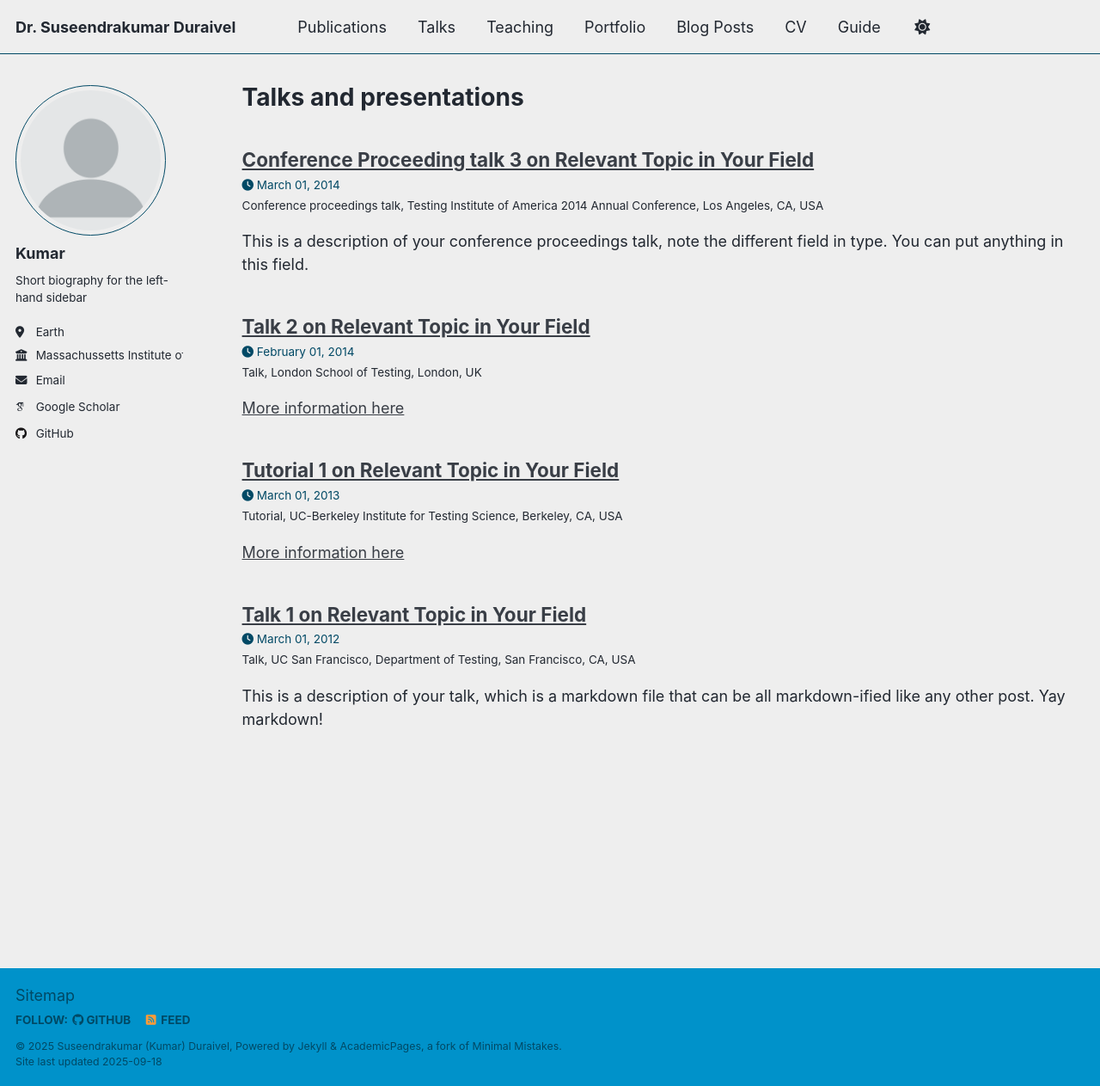
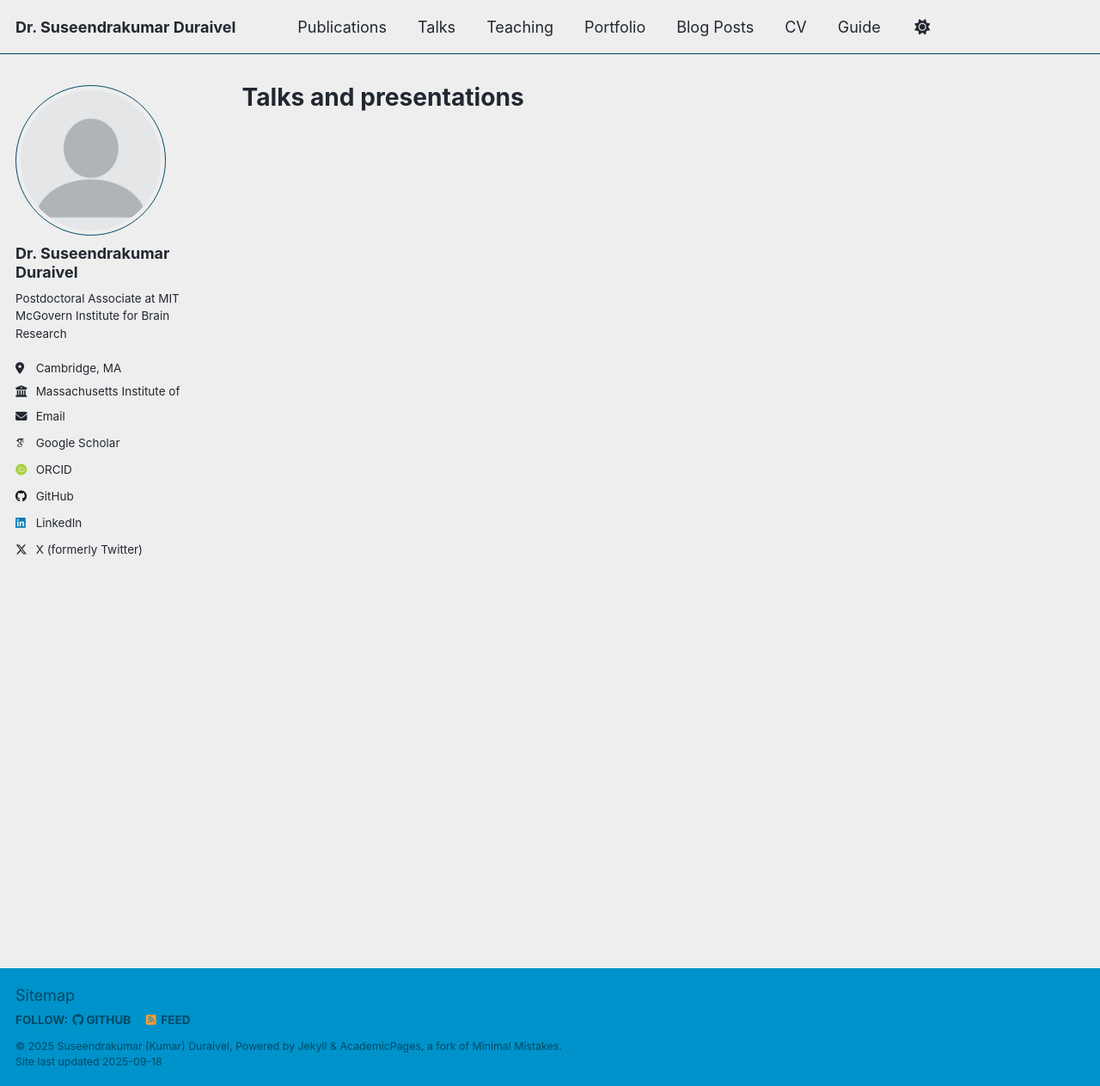
Before and after one commit to sduraivel30/sduraivel30.github.io, a Jekyll site: the page built from _pages/talks.html, in a window 1280 px wide and 1263 px high. Shown: the whole window at 86% size. Built offline with Jekyll 4.4.1, drawn with Linux system fonts in a browser that asks for light colours; some web fonts are replaced; a script that is not in the unit is left out; part of the change alters nothing that is shown.

Commit message:
latest changes to config

```diff
--- a/_config.yml
+++ b/_config.yml
@@ -7,155 +7,83 @@
 # server process.
 
 # Basic Site Settings
-locale                   : "en-US"
-site_theme               : "air" # Currently available options are "default", "air"
-title                    : "Dr. Suseendrakumar Duraivel"
-title_separator          : "-"
-name                     : &name "Suseendrakumar (Kumar) Duraivel"
-description              : &description "Your Name's academic portfolio"   # Update this with a general description of your site, this is the default if not overridden by a page
-url                      : https://sduraivel30.github.io # The base hostname & protocol for your site e.g. "https://[your GitHub username].github.io",
-                                                           # or if you already have some other page hosted on Github then use "https://[your GitHub username].github.io/[Your Repo Name]"
-baseurl                  : "" # the subpath of your site, e.g. "/blog"
-repository               : "sduraivel30/sduraivel30.github.io"
+locale : "en-US"
+site_theme : "air" # Currently available options are "default", "air"
+title : "Dr. Suseendrakumar Duraivel"
+title_separator : "-"
+name : &name "Suseendrakumar (Kumar) Duraivel"
+description : &description "Postdoctoral Associate at MIT McGovern Institute studying neural mechanisms of language and speech"
+url : https://sduraivel30.github.io
+baseurl : "" # the subpath of your site, e.g. "/blog"
+repository : "sduraivel30/sduraivel30.github.io"
 
 # Site Author - The following control what appear as part of the author content on the side bar.
-#               If a field is blank the icon and link will not appear, otherwise it will be shown.
-#               Additional customization can be done by editing /_includes/author-profile.html
 author:
   # Biographic information
-  avatar           : "profile.png"
-  name             : "Kumar"
-  pronouns         : # example: "she/her"
-  bio              : "Short biography for the left-hand sidebar"
-  location         : "Earth"
-  employer         : "Massachussetts Institute of Technology"
-  uri              : # URL
-  email            : "sdurai30@mit.edu"
+  avatar : "profile.png"
+  name : "Dr. Suseendrakumar Duraivel"
+  pronouns : # example: "he/him"
+  bio : "Postdoctoral Associate at MIT McGovern Institute for Brain Research"
+  location : "Cambridge, MA"
+  employer : "Massachusetts Institute of Technology"
+  uri : # URL
+  email : "sdurai30@mit.edu"
 
   # Academic websites
-  academia         : # URL
-  arxiv            : # URL - Update with the correct link to your profile
-  googlescholar    : "https://scholar.google.com/citations?user=oxBtqkYAAAAJ&hl"
-  inspire-hep      : # URL
-  impactstory      : # URL
-  orcid            : # URL
-  semantic         : # URL
-  pubmed           : # URL
-  researchgate     : # URL
-  scopus           : # URL
+  googlescholar : "https://scholar.google.com/citations?user=oxBtqkYAAAAJ&hl"
+  orcid : "https://orcid.org/0000-0002-1110-1021"
+  researchgate : # URL
 
   # Repositories and software development
-  bitbucket        : # Username - Update with your username on the site
-  codepen          : # Username
-  dribbble         : # Username
-  github           : "sduraivel30"
-  kaggle           : # Username
-  stackoverflow    : # User number or user number and name (i.e., use "1" or "1/jeff-atwood")
+  github : "sduraivel30"
 
   # Social media
-  artstation       : # Username
-  bluesky          :  # Replace this with you Bluesky username
-  facebook         : # Username
-  flickr           : # Username
-  foursquare       : # Username
-  goodreads        : # Username
-  google_plus      : # Username
-  keybase          : # Username
-  instagram        : # Username
-  lastfm           : # Username
-  linkedin         : # dsuseendar
-  mastodon         : # URL
-  medium           : # URL
-  pinterest        : # Username
-  soundcloud       : # Username
-  steam            : # Username
-  telegram         : # URL
-  tumblr           : # Username
-  twitter          : # dsuseendar
-  vine             : # Username
-  weibo            : # Username
-  wikipedia        : # Username
-  xing             : # Username
-  youtube          : # Username
-  zhihu            : # Username
+  linkedin : "dsuseendar"
+  twitter : "dsuseendar"
 
-# Publication Category - The following the list of publication categories and their headings
+# Publication Category
 publication_category:
-  books:
-    title: 'Books'
   manuscripts:
     title: 'Journal Articles'
   conferences:
     title: 'Conference Papers'
 
 # Site Settings
-teaser                   :  # filename of teaser fallback teaser image placed in /images/ for social media previews
-breadcrumbs              : false # true, false (default)
-words_per_minute         : 160
-future                   : true
-read_more                : "disabled" # if enabled, adds "Read more" links to excerpts
-talkmap_link             : false      #change to true to add link to talkmap on talks page
+teaser : # filename of teaser fallback teaser image placed in /images/
+breadcrumbs : false # true, false (default)
+words_per_minute : 160
+future : true
+read_more : "disabled" # if enabled, adds "Read more" links to excerpts
+talkmap_link : false #change to true to add link to talkmap on talks page
 comments:
-  provider               : # false (default), "disqus", "discourse", "facebook", "google-plus", "staticman", "custom"
-  disqus:
-    shortname            :
-  discourse:
-    server               : # https://meta.discourse.org/t/embedding-discourse-comments-via-javascript/31963 , e.g.: meta.discourse.org
-  facebook:
-    appid                :
-    num_posts            : # 5 (default)
-    colorscheme          : # "light" (default), "dark"
-staticman:
-  allowedFields          : ['name', 'email', 'url', 'message']
-  branch                 : "gh-pages" # "master", "gh-pages"
-  commitMessage          : "New comment."
-  filename               : comment-{@timestamp}
-  format                 : "yml"
-  moderation             : true
-  path                   : "_data/comments/{options.slug}"
-  requiredFields         : ['name', 'email', 'message']
-  transforms:
-    email                : "md5"
-  generatedFields:
-    date:
-      type               : "date"
-      options:
-        format           : "iso8601" # "iso8601" (default), "timestamp-seconds", "timestamp-milliseconds"
+  provider : # false (default), "disqus", "discourse", "facebook", "google-plus", "staticman", "custom"
+
 atom_feed:
-  hide                   : false     # change to true to hide the RSS feed in the footer
-  path                   : # blank (default) uses feed.xml
-
+  hide : false # change to true to hide the RSS feed in the footer
+  path : # blank (default) uses feed.xml
 
 # SEO Related
 google_site_verification :
-bing_site_verification   :
-alexa_site_verification  :
+bing_site_verification :
+alexa_site_verification :
 yandex_site_verification :
-
 
 # Social Sharing
 twitter:
-  username               : &twitter
+  username : &twitter "dsuseendar"
 facebook:
-  username               :
-  app_id                 :
-  publisher              :
-og_image                 :  # Social media default site image
-og_description           :  # Social media default site image description
-# For specifying social profiles
-# - https://developers.google.com/structured-data/customize/social-profiles
+  username :
+  app_id :
+  publisher :
+og_image : # Social media default site image
 social:
-  type                   : # Person or Organization (defaults to Person)
-  name                   : # If the user or organization name differs from the site's name
+  type : # Person or Organization (defaults to Person)
+  name : # If the user or organization name differs from the site's name
   links: # An array of links to social media profiles
-
 
 # Analytics
 analytics:
-  provider               :  "false" # false (default), "google", "google-universal", "google-analytics-4", "custom"
-  google:
-    tracking_id          :
-
+  provider : "false" # false (default), "google", "google-universal", "google-analytics-4", "custom"
 
 # Reading Files
 include:
@@ -195,14 +123,12 @@ keep_files:
 encoding: "utf-8"
 markdown_ext: "markdown,mkdown,mkdn,mkd,md"
 
-
 # Conversion
 markdown: kramdown
 highlighter: rouge
 lsi: false
 excerpt_separator: "\n\n"
 incremental: false
-
 
 # Markdown Processing
 kramdown:
@@ -215,24 +141,13 @@ kramdown:
   smart_quotes: lsquo,rsquo,ldquo,rdquo
   enable_coderay: false
 
-
-# These settings control the types of collections used by the template
+# Collections
 collections:
-  teaching:
-    output: true
-    permalink: /:collection/:path/
   publications:
     output: true
     permalink: /:collection/:path/
-  portfolio:
-    output: true
-    permalink: /:collection/:path/
-  talks:
-    output: true
-    permalink: /:collection/:path/
 
-
-# These settings control how pages and collections are included in the site
+# Defaults
 defaults:
   # _posts
   - scope:
@@ -252,15 +167,6 @@ defaults:
     values:
       layout: single
       author_profile: true
-  # _teaching
-  - scope:
-      path: ""
-      type: teaching
-    values:
-      layout: single
-      author_profile: true
-      share: true
-      comments: true
   # _publications
   - scope:
       path: ""
@@ -270,37 +176,15 @@ defaults:
       author_profile: true
       share: true
       comments: true
-  # _portfolio
-  - scope:
-      path: ""
-      type: portfolio
-    values:
-      layout: single
-      author_profile: true
-      share: true
-      comment: true
-  # _talks
-  - scope:
-      path: ""
-      type: talks
-    values:
-      layout: talk
-      author_profile: true
-      share: true
-
 
 # Sass/SCSS
 sass:
   sass_dir: _sass
-  style: compressed # http://sass-lang.com/documentation/file.SASS_REFERENCE.html#output_style
-
+  style: compressed
 
 # Outputting
 permalink: /:categories/:title/
-# paginate: 5 # amount of posts to show
-# paginate_path: /page:num/
-timezone: Etc/UTC # http://en.wikipedia.org/wiki/List_of_tz_database_time_zones
-
+timezone: America/New_York
 
 # Plugins
 plugins:
@@ -320,38 +204,15 @@ whitelist:
   - jekyll-redirect-from
   - jemoji
 
-
 # Archives
-#  Type
-#  - GitHub Pages compatible archive pages built with Liquid ~> type: liquid (default)
-#  - Jekyll Archives plugin archive pages ~> type: jekyll-archives
-#  Path (examples)
-#  - Archive page should exist at path when using Liquid method or you can
-#    expect broken links (especially with breadcrumbs enabled)
-#  - <base_path>/tags/my-awesome-tag/index.html ~> path: /tags/
-#  - <base_path/categories/my-awesome-category/index.html ~> path: /categories/
-#  - <base_path/my-awesome-category/index.html ~> path: /
 category_archive:
   type: liquid
   path: /categories/
 tag_archive:
   type: liquid
   path: /tags/
-# https://github.com/jekyll/jekyll-archives
-# jekyll-archives:
-#   enabled:
-#     - categories
-#     - tags
-#   layouts:
-#     category: archive-taxonomy
-#     tag: archive-taxonomy
-#   permalinks:
-#     category: /categories/:name/
-#     tag: /tags/:name/
-
 
 # HTML Compression
-# - http://jch.penibelst.de/
 compress_html:
   clippings: all
   ignore:
```
